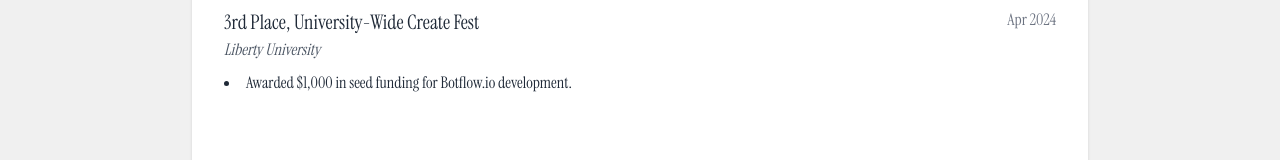
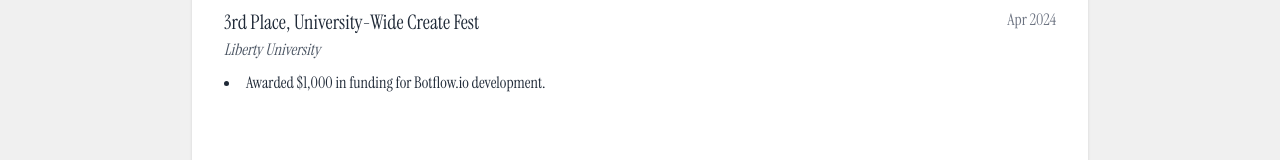
Before and after one commit to AWKohler/mywebsite, a Next.js app: page /resume in a window 1280 px wide. Shown: the part 2007-2167 px from the top of the page. Built offline with nearby package versions, Linux system fonts and the light colour scheme.

Commit message:
reusme update

```diff
--- a/app/resume/page.tsx
+++ b/app/resume/page.tsx
@@ -142,7 +142,7 @@ export default function Resume() {
           subheading="Liberty University"
           date="Apr 2024"
           bullets={[
-            "Awarded $1,000 in seed funding for Botflow.io development.",
+            "Awarded $1,000 in funding for Botflow.io development.",
           ]}
         />
       </Section>
```
